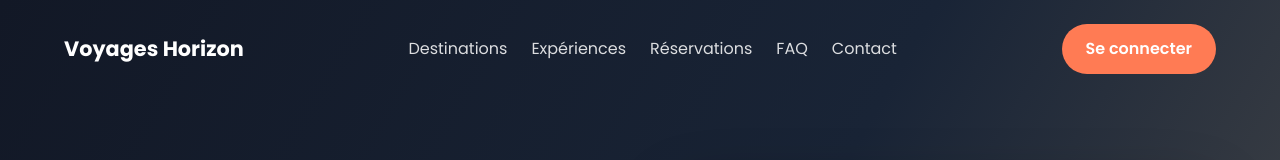
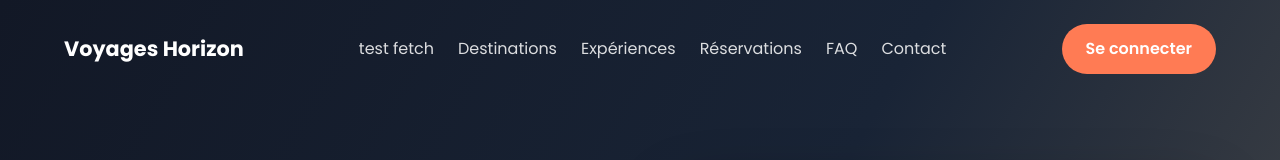
Before and after one commit to souhilaAtr/sitev, a plain HTML site: page index.html in a window 1280 px wide. Shown: the top 160 px of the page. Drawn offline with Linux system fonts and the light colour scheme.

Commit message:
Add test fetch link to navigation

```diff
--- a/index.html
+++ b/index.html
@@ -16,6 +16,7 @@
         <nav class="navbar">
             <a class="logo" href="#accueil">Voyages Horizon</a>
             <ul class="nav-links">
+                <li><a href="#destinations">test fetch</a></li>
                 <li><a href="#destinations">Destinations</a></li>
                 <li><a href="#experiences">Expériences</a></li>
                 <li><a href="#reservations">Réservations</a></li>
```
